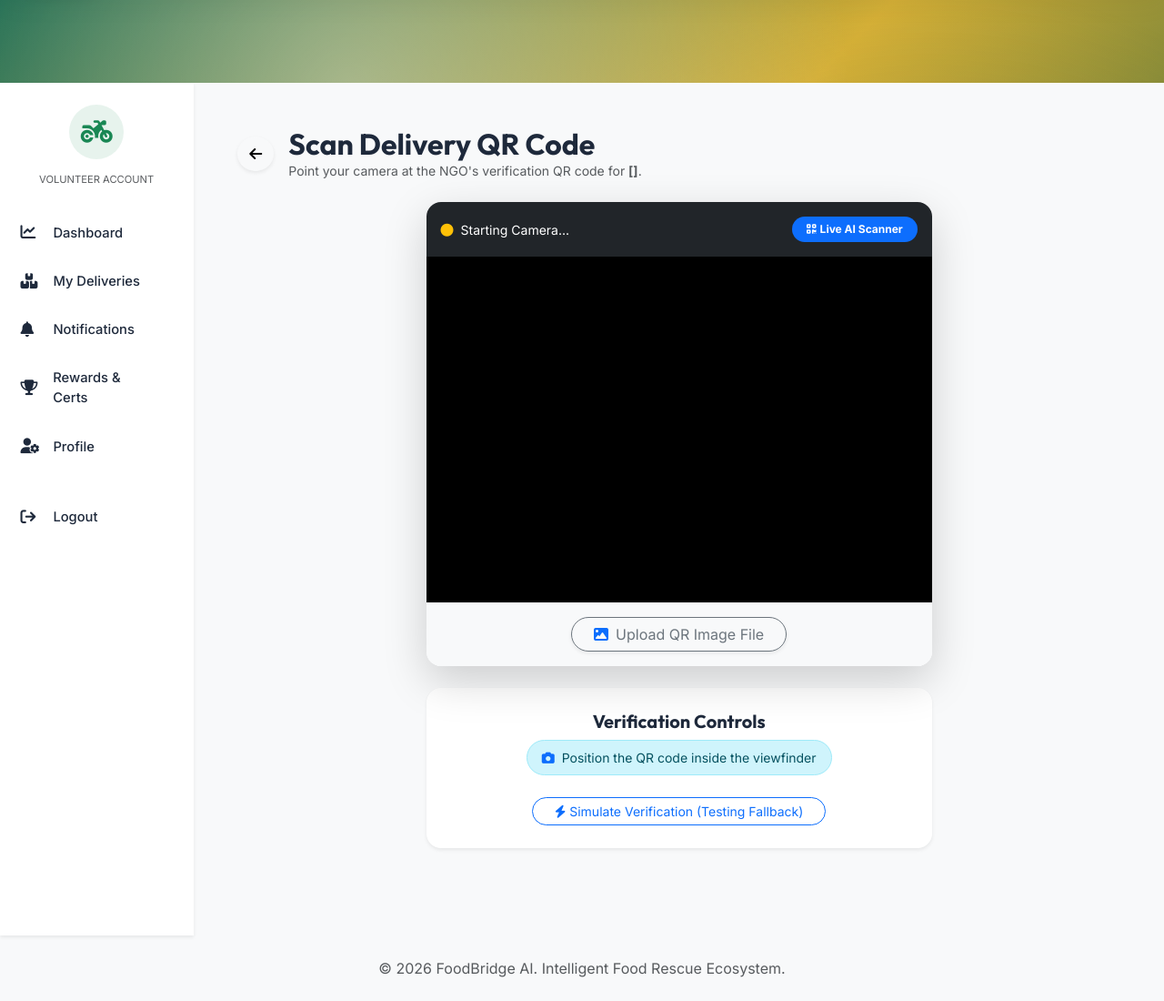
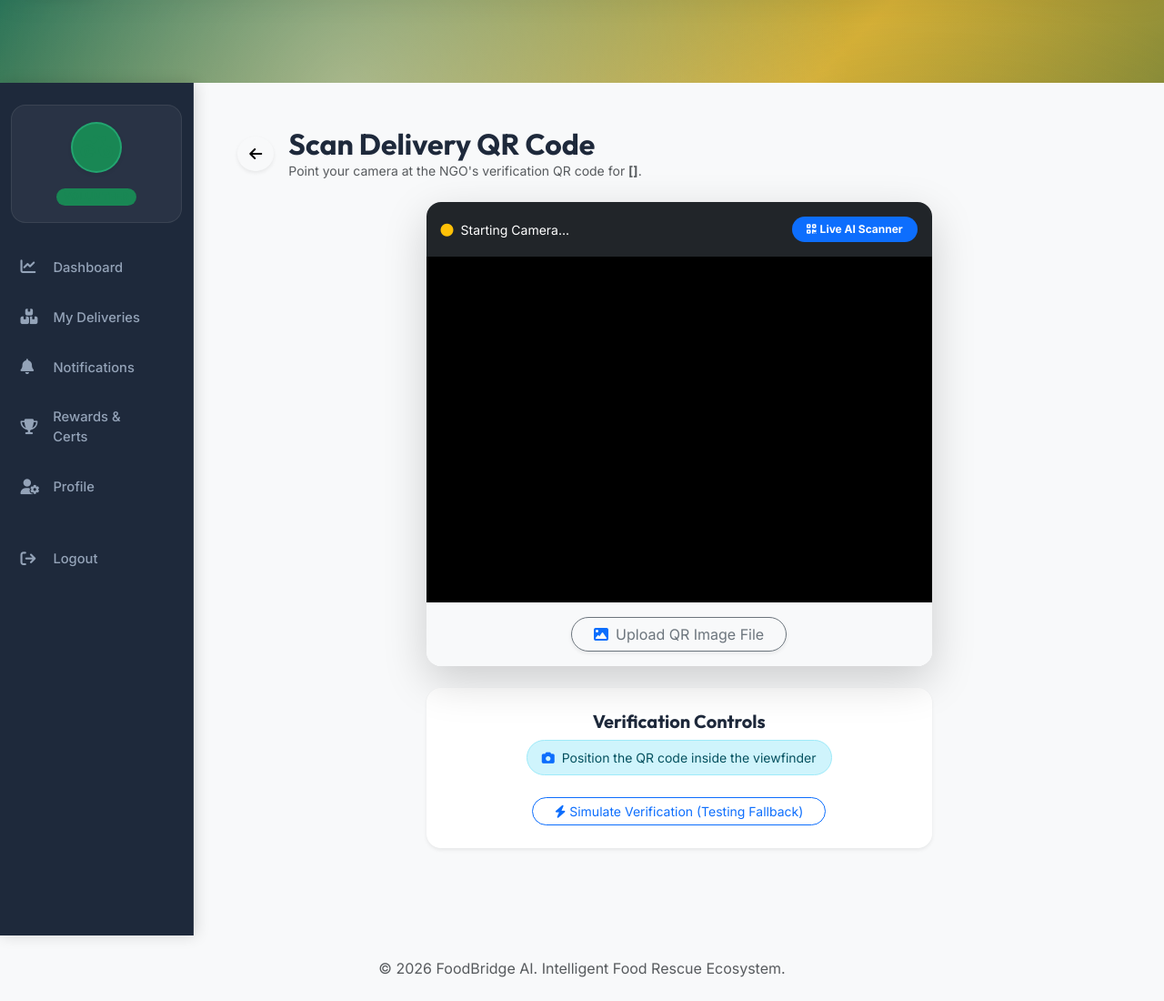
Before and after one commit to Rohith540-web/FoodBridge-AI, a Django app: template templates/volunteer/qr_scanner.html in a window 1280 px wide. Shown: the part 57-1157 px from the top of the page at 91% size. Run offline with Django 5.2, Linux system fonts and the light colour scheme; the template is opened without the code that fills it: most values are stand-ins (such as "Sample title", 1, 10 or a date in 2020); some libraries are stand-ins or nearby versions.

Commit message:
Embed permanent dark sidebar styles directly inside content block in volunteer_base

```diff
--- a/templates/dashboard/volunteer_base.html
+++ b/templates/dashboard/volunteer_base.html
@@ -34,16 +34,71 @@
 {% endblock %}
 
 {% block content %}
+<style>
+    /* Always-active sidebar styles for volunteer portal */
+    .sidebar {
+        min-height: calc(100vh - 76px);
+        background: #1e293b !important;
+        border-right: 1px solid rgba(255, 255, 255, 0.08) !important;
+        position: sticky;
+        top: 76px;
+        z-index: 100;
+        box-shadow: 2px 0 15px rgba(0, 0, 0, 0.15) !important;
+    }
+    .volunteer-profile-card {
+        background: rgba(255, 255, 255, 0.05);
+        border: 1px solid rgba(255, 255, 255, 0.08);
+        border-radius: 16px;
+        padding: 18px 12px;
+        margin: 0 12px 24px 12px;
+        text-align: center;
+    }
+    .sidebar-link {
+        display: flex !important;
+        align-items: center !important;
+        padding: 0.85rem 1.4rem !important;
+        color: #94a3b8 !important;
+        text-decoration: none !important;
+        font-weight: 500 !important;
+        font-size: 0.92rem !important;
+        transition: all 0.2s ease !important;
+        border-radius: 0 50px 50px 0 !important;
+        margin-right: 1rem !important;
+        margin-bottom: 0.35rem !important;
+    }
+    .sidebar-link i {
+        width: 24px !important;
+        margin-right: 12px !important;
+        font-size: 1.05rem !important;
+    }
+    .sidebar-link:hover {
+        background-color: rgba(16, 185, 129, 0.15) !important;
+        color: #34d399 !important;
+        font-weight: 600 !important;
+        transform: translateX(4px);
+    }
+    .sidebar-link.active {
+        background: linear-gradient(90deg, rgba(16, 185, 129, 0.25), rgba(16, 185, 129, 0.06)) !important;
+        color: #34d399 !important;
+        font-weight: 700 !important;
+        border-left: 4px solid #10b981 !important;
+    }
+    .sidebar-link.text-danger:hover {
+        background-color: rgba(239, 68, 68, 0.15) !important;
+        color: #ef4444 !important;
+    }
+</style>
+
 <div class="container-fluid p-0">
     <div class="row g-0 pt-5 mt-4">
         <!-- Sidebar -->
-        <div class="col-md-2 sidebar d-none d-md-block pt-4 shadow-sm z-3">
-            <div class="mb-4 px-4 text-center">
-                <div class="bg-success bg-opacity-10 rounded-circle d-inline-flex align-items-center justify-content-center mb-2" style="width: 60px; height: 60px;">
+        <div class="col-md-3 col-lg-2 sidebar d-none d-md-block pt-4 shadow-sm z-3">
+            <div class="volunteer-profile-card">
+                <div class="bg-success bg-opacity-20 rounded-circle d-inline-flex align-items-center justify-content-center mb-2 shadow-sm" style="width: 56px; height: 56px; border: 2px solid rgba(52, 211, 153, 0.4);">
                     <i class="fa-solid fa-motorcycle text-success fs-3"></i>
                 </div>
-                <h6 class="fw-bold mb-0 text-truncate">{{ user.username }}</h6>
-                <small class="text-muted text-uppercase" style="font-size: 0.7rem;">Volunteer Account</small>
+                <h6 class="fw-bold mb-1 text-white text-truncate">{{ user.username }}</h6>
+                <span class="badge bg-success bg-opacity-20 text-success rounded-pill px-2 py-1" style="font-size: 0.7rem; letter-spacing: 0.5px;">VOLUNTEER</span>
             </div>
 
             <nav class="nav flex-column">
@@ -53,7 +108,7 @@
                 <a class="sidebar-link {% if request.resolver_match.url_name == 'volunteer_deliveries' %}active{% endif %}" href="{% url 'volunteer_deliveries' %}">
                     <i class="fa-solid fa-boxes-stacked"></i> My Deliveries
                 </a>
-                <a class="sidebar-link" href="{% url 'notification_list' %}">
+                <a class="sidebar-link {% if request.resolver_match.url_name == 'notification_list' %}active{% endif %}" href="{% url 'notification_list' %}">
                     <i class="fa-solid fa-bell"></i> Notifications
                 </a>
                 <a class="sidebar-link" href="#">
@@ -72,7 +127,7 @@
         </div>
 
         <!-- Main Content -->
-        <div class="col-md-10 bg-light pb-5" style="min-height: calc(100vh - 76px);">
+        <div class="col-md-9 col-lg-10 bg-light pb-5" style="min-height: calc(100vh - 76px);">
             <div class="p-4 p-md-5">
                 {% if messages %}
                     {% for message in messages %}
```
